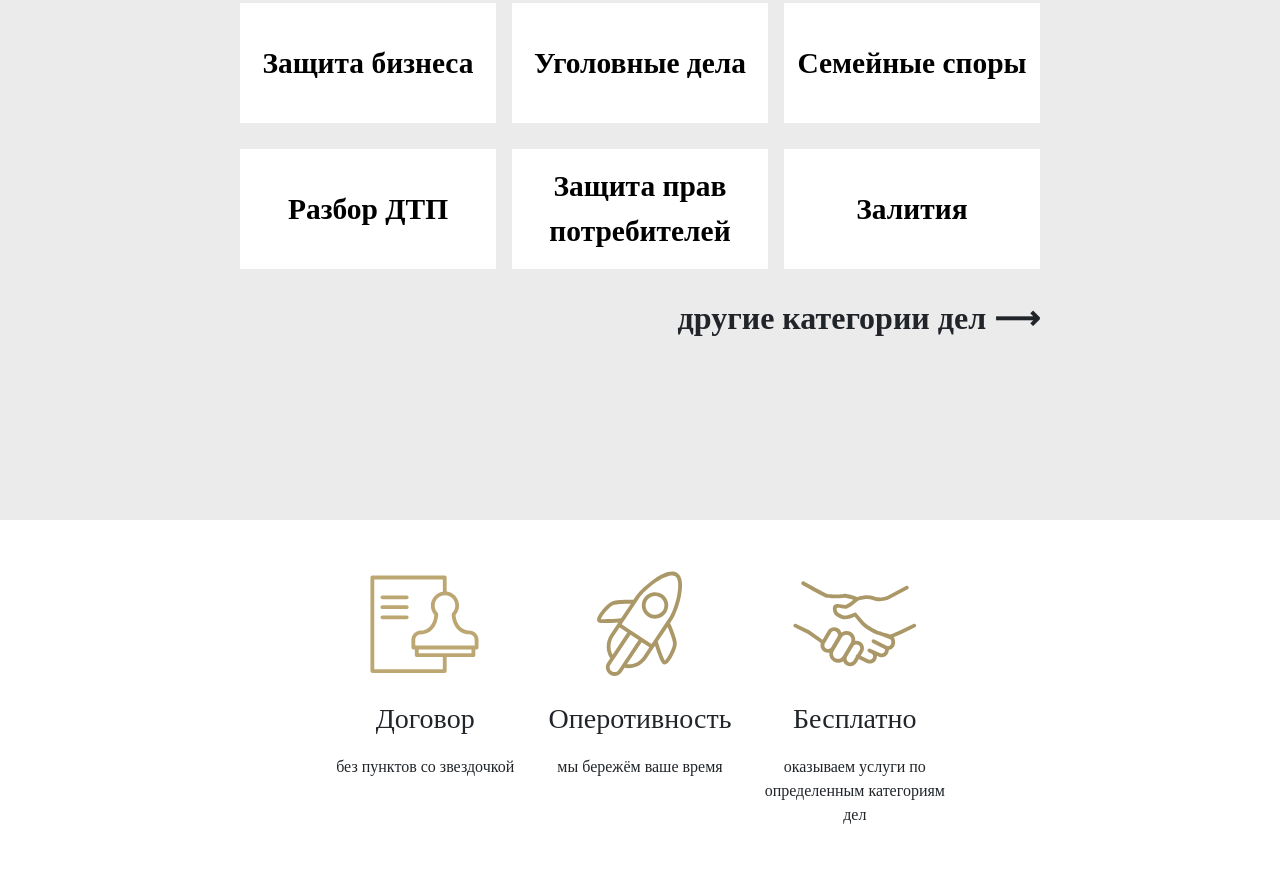
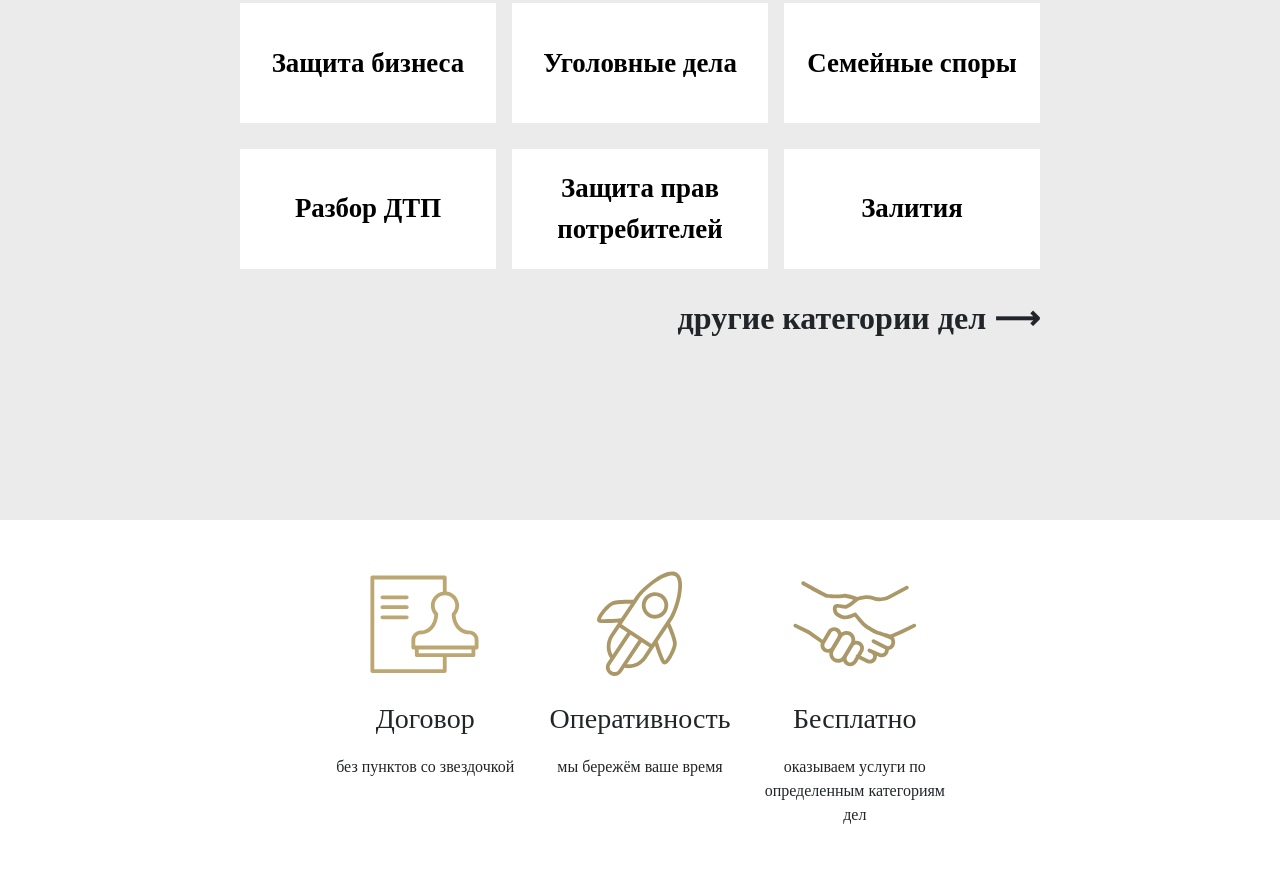
Before and after one commit to varenechko/summer-practice, a plain HTML site: page index.html in a window 1280 px wide. Shown: the part 739-1608 px from the top of the page. Drawn offline with nearby package versions, Linux system fonts and the light colour scheme.

Commit message:
Add files via upload

```diff
--- a/index.html
+++ b/index.html
@@ -76,7 +76,7 @@
             </div>
             <div class="icon2">
               <img src="./res/Tilda_Icons_16cf_rocket.svg" alt="" />
-              <p class="icons-big-text"><b>Оперотивность</b></p>
+              <p class="icons-big-text"><b>Оперативность</b></p>
               <p class="icons-small-text">мы бережём ваше время</p>
             </div>
             <div class="icon3">
--- a/main.css
+++ b/main.css
@@ -77,10 +77,6 @@
 .address p {
   margin-top: 1rem;
 }
-/* .menu {
-  width: 50px;
-} */
-
 #menu-box.active {
   visibility: visible;
   opacity: 1;
@@ -275,7 +271,7 @@
   background-color: white;
   color: black;
   border: 0px;
-  font-size: 2.3vw;
+  font-size: 2.1vw;
   font-weight: bolder;
   cursor: pointer;
 }
@@ -345,7 +341,7 @@
 }
 .test-text {
   position: absolute;
-  bottom: 16vmin;
+  bottom: 17vmin;
   display: flex;
   flex-direction: column;
   justify-content: center;
```
